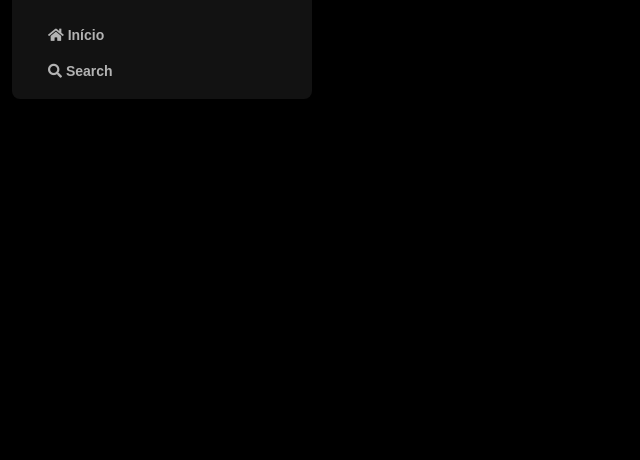
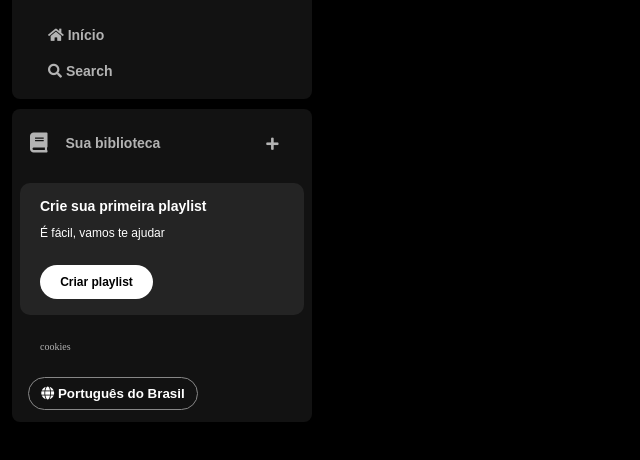
Before and after one commit to Marirsil/P-gina_spotify, a plain HTML site: page index.html in a window 1280 px wide. Shown: the part 58-518 px from the top of the page, without its empty margins (0-640 px from the left). Drawn offline with Linux system fonts and the light colour scheme.

Commit message:
témino da library

```diff
--- a/index.html
+++ b/index.html
@@ -21,7 +21,6 @@
                     <img src="./assets/icons/logo-spotify.png" alt="logo do spotify">
                 </a>
             </div>
-            <div>
                 <ul>
                     <li>
                         <a href="">
@@ -36,8 +35,38 @@
                         </a>
                     </li>
                 </ul>
+        </nav>
+
+        <div class="library">
+            <div class="library__content">
+                <button class="library__button">
+                    <span class="fa fas fa-book"></span>
+                    <span class="text">Sua biblioteca</span>
+                </button>
+                <span class="fa fa-plus"></span>
             </div>
-        </nav>
+            <section class="section-playlist">
+                <div class="section-playlist__content">
+                    <span class="text title">Crie sua primeira playlist</span>
+                    <span class="text subtitle">É fácil, vamos te ajudar</span>
+                    <button class="section-playlist__button">
+                        <span>Criar playlist</span>
+                    </button>
+                </div>
+            </section>
+
+            <div class="cookies">
+                <a href="">cookies</a>
+            </div>
+
+            <div class="languages">
+                <button class="languages__button">
+                    <span class="fa fa-globe"></span>
+                    <span>Português do Brasil</span>
+                </button>
+            </div>
+        </div>
+
     </div>
 </body>
 </html>
--- a/styles.css
+++ b/styles.css
@@ -48,3 +48,132 @@ h1{
     font-size: 0.875rem;
     font-family: "DM Sans", sans-serif;
 }
+
+.library{
+    background-color: #121212;
+    border-radius: 0.5rem;
+    display: flex;
+    justify-content: space-between;
+    flex-direction: column;
+    padding: 0.25rem 0.5rem;
+    color: #b3b3b3;
+    font-weight: 600;
+    font-size: 0.875rem;
+    margin-top: 0.625rem;
+}
+
+.library .library__content{
+    display: flex;
+    justify-content: space-between;
+}
+
+.library .library__button{
+    display: flex;
+    margin-right: 0.625rem;
+    color: #b3b3b3;
+    background: transparent;
+    border: 0px;
+    font-weight: 700;
+    font-size: 0.875rem;
+    font-family: "DM Sans", sans-serif;
+    text-align: center;
+    text-decoration: none;
+    text-transform: none;
+    padding: 1.25rem 0.625rem;
+}
+
+.library .library__button .text{
+    padding-top: 0.15rem;
+}
+
+.library .library__button .fa{
+    font-size: 1.25rem;
+    margin-right: 0.625rem;
+    font-weight: 300;
+    padding-right: 0.5rem;
+}
+
+.library .library__content .fa-plus{
+    margin: 1.5rem 1.6rem;
+}
+
+.section-playlist{
+    display: flex;
+    align-items: flex-start;
+    justify-content: space-between;
+    gap: 1.25rem;
+    background-color: #242424;
+    color: #b3b3b3;
+    font-weight: 600;
+    font-size: 0.875rem;
+    margin: 0.5rem 0rem;
+    padding: 1rem 1.25rem;
+    border-radius: 0.625rem;
+}
+
+.section-playlist .section-playlist__content{
+    display: flex;
+    flex-direction: column;
+}
+
+.section-playlist__content .text{
+    padding-bottom: 0.875rem;
+    color: #fff;
+}
+
+.section-playlist__content .title{
+    font-weight: 700;
+    font-family: "DM Sans", sans-serif;
+}
+
+.section-playlist__content .subtitle{
+    font-weight: 500;
+    font-size: 0.75rem;
+    font-family: "DM Sans", sans-serif;
+}
+
+.section-playlist__content .section-playlist__button{
+    font-family: "DM Sans", sans-serif;
+    display: flex;
+    justify-content: center;
+    background-color: #fff;
+    color: #000;
+    border-radius: 1.25rem;
+    font-size: 0.75rem;
+    font-weight: 700;
+    font-family: "DM Sans", sans-serif;
+    text-decoration: none;
+    text-transform: none;
+    padding: 0.625rem;
+    margin-top: 0.75rem;
+    border: 0px;
+    width: 7.0625rem;
+}
+
+.sidebar .cookies{
+    margin: 1rem 1.25rem;
+}
+
+.sidebar .cookies a{
+    color: #b3b3b3;
+    font-weight: 500;
+    font-size: 0.625rem;
+    text-decoration: none;
+}
+
+.sidebar .cookies a:hover{
+    text-decoration: underline;
+}
+
+.languages .languages__button{
+    align-items: center;
+    background-color: transparent;
+    border: 1px solid #878787;
+    color: #fff;
+    cursor: pointer;
+    font-weight: bold;
+    width: 10.625rem;
+    margin: 0.5rem;
+    padding: 0.5rem;
+    border-radius: 1.25rem;
+}
```
